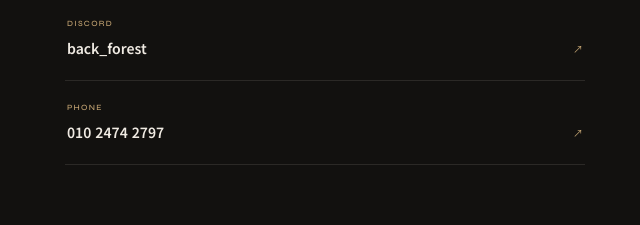
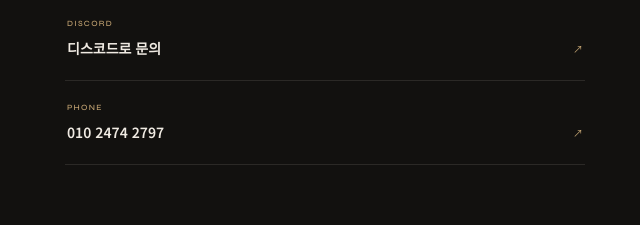
Before and after one commit to sollim002-design/Studio-Homepage, a plain HTML site: page index.html in a window 1280 px wide. Shown: the part 8625-8850 px from the top of the page, 631-1271 px from the left. Drawn offline with nearby package versions, Linux system fonts and the light colour scheme.

Commit message:
Simplify Discord inquiry label

```diff
--- a/index.html
+++ b/index.html
@@ -209,7 +209,7 @@
           <h2>당신의 목소리가<br /><em>가장 잘 들리는 순간.</em></h2>
           <div class="contact-methods">
             <a class="contact-card primary" href="https://open.kakao.com/o/sJ9qi2jg" target="_blank" rel="noopener"><small>KAKAO OPEN CHAT</small><span>카카오톡으로 문의</span><i>↗</i></a>
-            <a class="contact-card" href="https://discord.com/users/342338919012237323" target="_blank" rel="noopener noreferrer"><small>DISCORD</small><span>back_forest</span><i>↗</i></a>
+            <a class="contact-card" href="https://discord.com/users/342338919012237323" target="_blank" rel="noopener noreferrer"><small>DISCORD</small><span>디스코드로 문의</span><i>↗</i></a>
             <a class="contact-card" href="tel:+821024742797"><small>PHONE</small><span>010 2474 2797</span><i>↗</i></a>
           </div>
         </div>
@@ -222,7 +222,7 @@
       <button class="dialog-close" type="button" aria-label="닫기">×</button>
       <p class="overline">APPLICATION FORM</p><h2 id="form-title"></h2><p class="dialog-lead" id="form-guide">아래 항목을 직접 작성한 뒤, 작성 내용을 복사해 문의 시 함께 보내주세요.</p>
       <form class="application-form" id="application-form" aria-describedby="form-guide" autocomplete="on"><div id="form-content"></div></form>
-      <div class="dialog-actions"><button type="button" id="copy-form">작성 내용 복사하기</button><a href="https://open.kakao.com/o/sJ9qi2jg" target="_blank" rel="noopener">카카오톡 문의 ↗</a><a class="discord-dialog-button" href="https://discord.com/users/342338919012237323" target="_blank" rel="noopener noreferrer">디스코드 <span>back_forest</span> <i>↗</i></a></div>
+      <div class="dialog-actions"><button type="button" id="copy-form">작성 내용 복사하기</button><a href="https://open.kakao.com/o/sJ9qi2jg" target="_blank" rel="noopener">카카오톡 문의 ↗</a><a class="discord-dialog-button" href="https://discord.com/users/342338919012237323" target="_blank" rel="noopener noreferrer">디스코드로 문의 <i>↗</i></a></div>
     </dialog>
     <script src="script.js"></script>
   </body>
```
